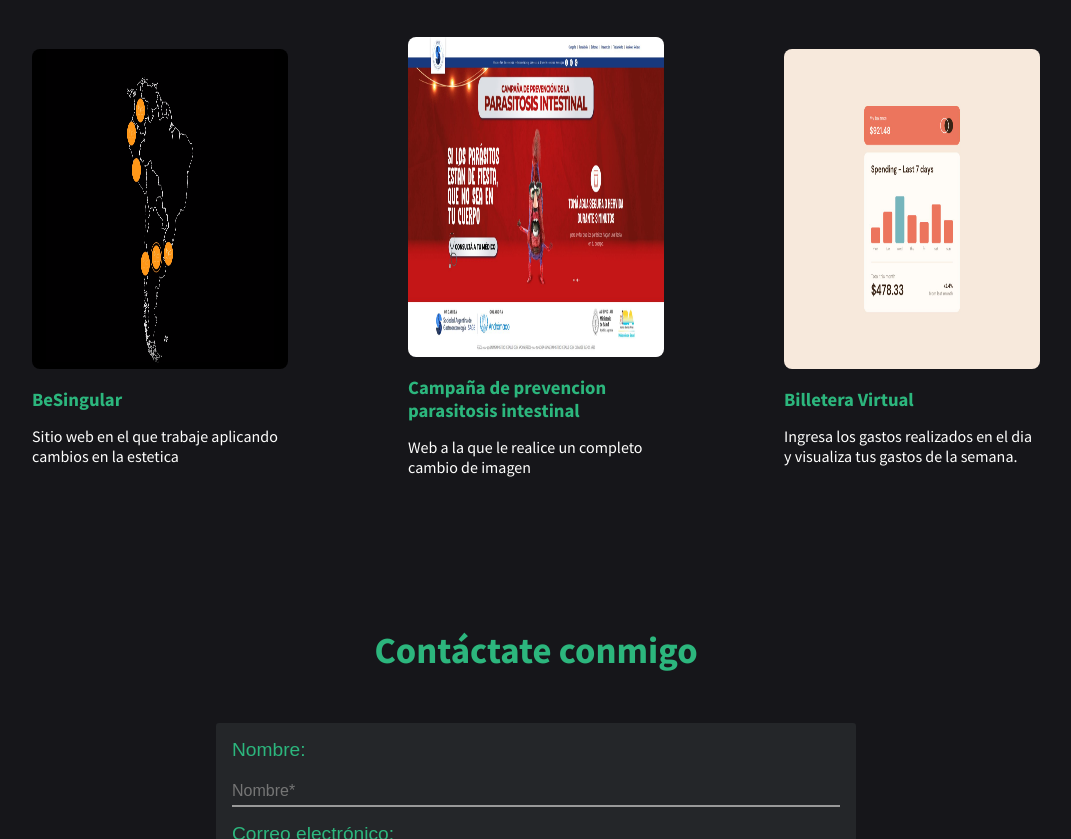
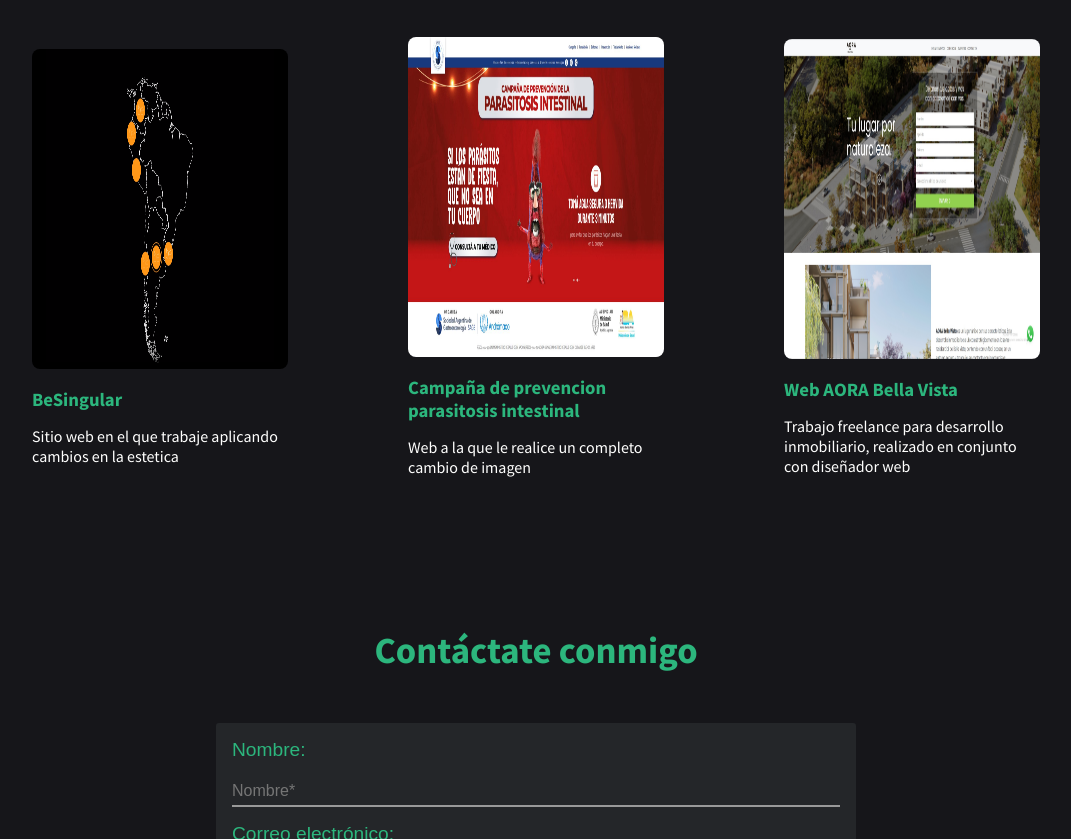
Before and after one commit to erikcba/portfolio, a plain HTML site: page index.html in a window 1280 px wide. Shown: the part 2582-3421 px from the top of the page, without its empty margins (104-1175 px from the left). Drawn offline with nearby package versions, Linux system fonts and the light colour scheme; a web font is replaced by a local one.

Commit message:
cambio de proyecto

```diff
--- a/index.html
+++ b/index.html
@@ -285,12 +285,12 @@
 
                 <div class="proyectos__tarjeta">
 
-                    <a href="https://erikcba.github.io/seguimiento-gastos/" target="_blank" rel="noopener noreferrer">
-                        <img src="./imagenes/desktop-design.jpg" alt="">
+                    <a href="https://aora-web.netlify.app/" target="_blank" rel="noopener noreferrer">
+                        <img src="./imagenes/AORA.jpg" alt="">
                     </a>
 
-                    <h3>Billetera Virtual</h3>
-                    <span>Ingresa los gastos realizados en el dia y visualiza tus gastos de la semana.</span>
+                    <h3>Web AORA Bella Vista</h3>
+                    <span>Trabajo freelance para desarrollo inmobiliario, realizado en conjunto con diseñador web</span>
 
                 </div>
 
```
Also changed, not shown: imagenes/AORA.jpg (added).
